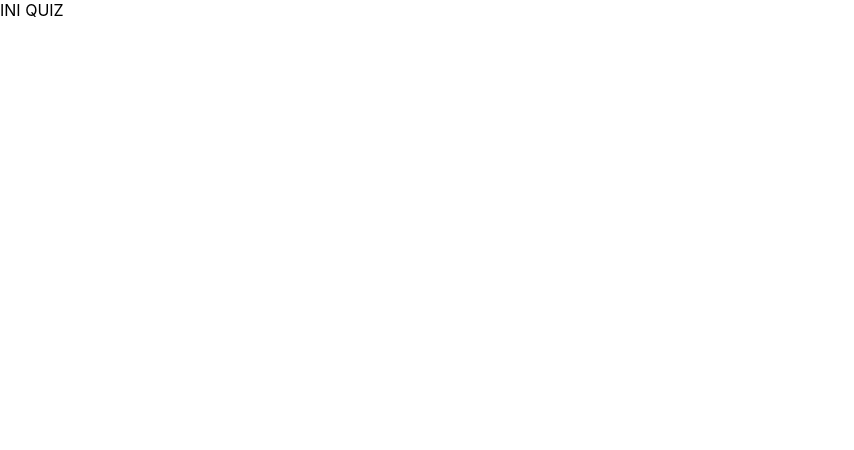
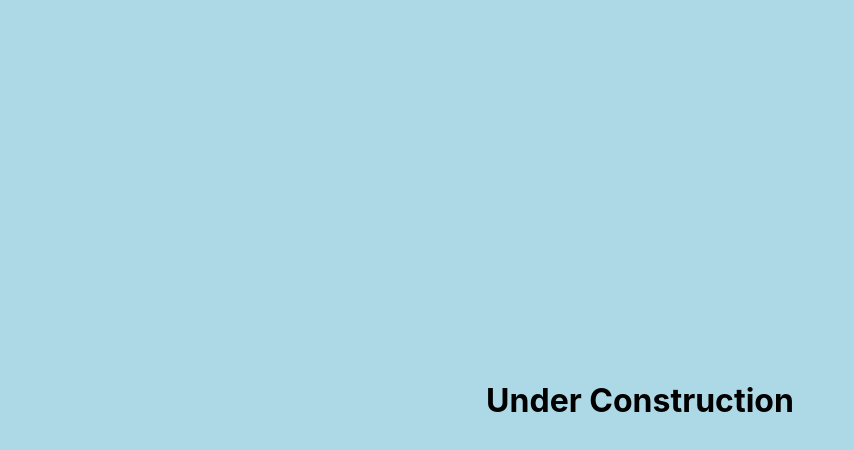
Before and after one commit to maulanazulkifar/jetlympic-quiz, a React (Create React App) app: page /quiz in a window 1280 px wide. Shown: the top 450 px of the page, without its empty margins (0-854 px from the left). Built offline with nearby package versions, Linux system fonts and the light colour scheme.

Commit message:
update: under construction quiz

```diff
--- a/src/views/homepage/index.css
+++ b/src/views/homepage/index.css
@@ -13,7 +13,6 @@
     border: 1px solid #3cc8b4;
     -webkit-animation: breathing 3s ease-out infinite normal;
     animation: breathing 3s ease-out infinite normal;
-    font-family:'Lantinghei SC';
     font-size: 16px;
     background: #3cc8b4;
     color: #fff;
--- a/src/views/quiz/index.js
+++ b/src/views/quiz/index.js
@@ -1,6 +1,8 @@
 const Quiz = (props) => {
   return(
-    <div>INI QUIZ</div>
+    <div className={'container'} style={{justifyContent: 'center'}}>
+      <h1>Under Construction</h1>
+    </div>
   )
 }
 
```
Also changed, not shown: src/views/quiz/index.css (added).
